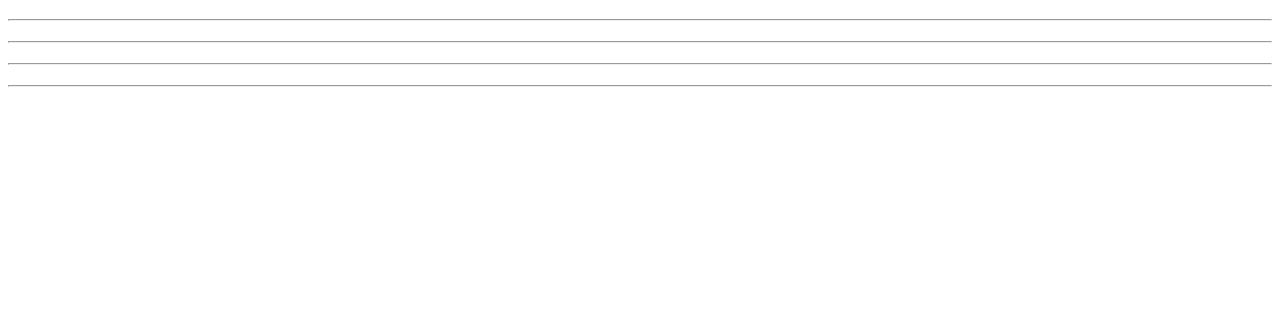
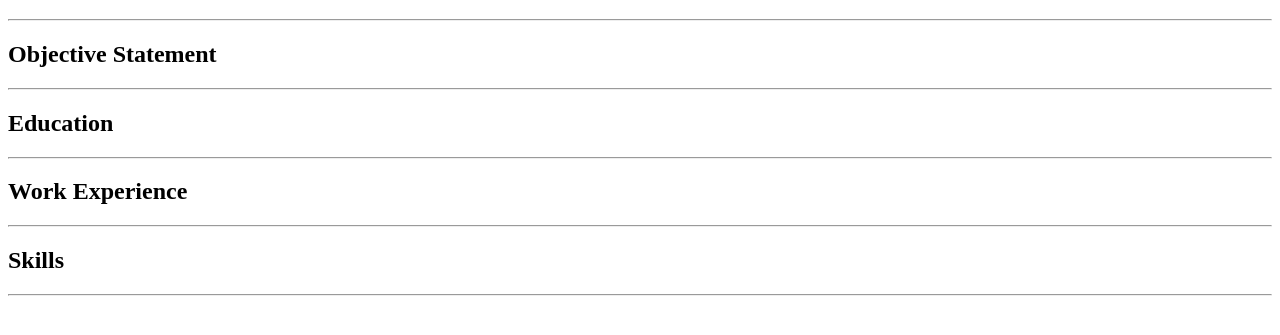
Before and after one commit to shawridell-commits/html-portfolio, a plain HTML site: page index.html in a window 1280 px wide. Shown: the part 61-396 px from the top of the page. Drawn offline with Linux system fonts and the light colour scheme.

Commit message:
index.html

```diff
--- a/index.html
+++ b/index.html
@@ -8,11 +8,13 @@
 <body>
     <h1>Shawri Landry</h1>
     <hr/>
-    <h2></h2>
+    <h2>Objective Statement</h2>
     <hr/>
-    <h2></h2>
+    <h2>Education</h2>
     <hr/>
-    <h2></h2>
+    <h2>Work Experience</h2>
+    <hr/>
+    <h2>Skills</h2>
     <hr/>
 </body>
 </html>
```
